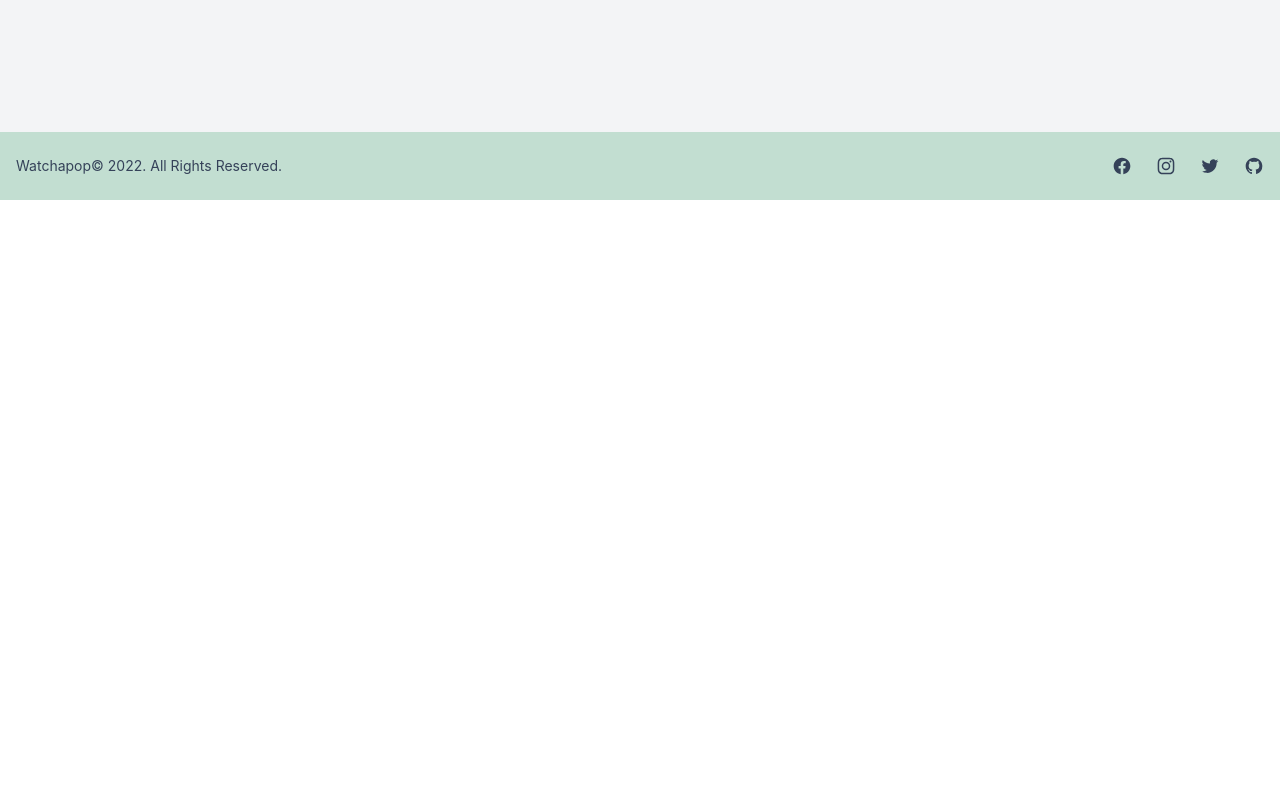
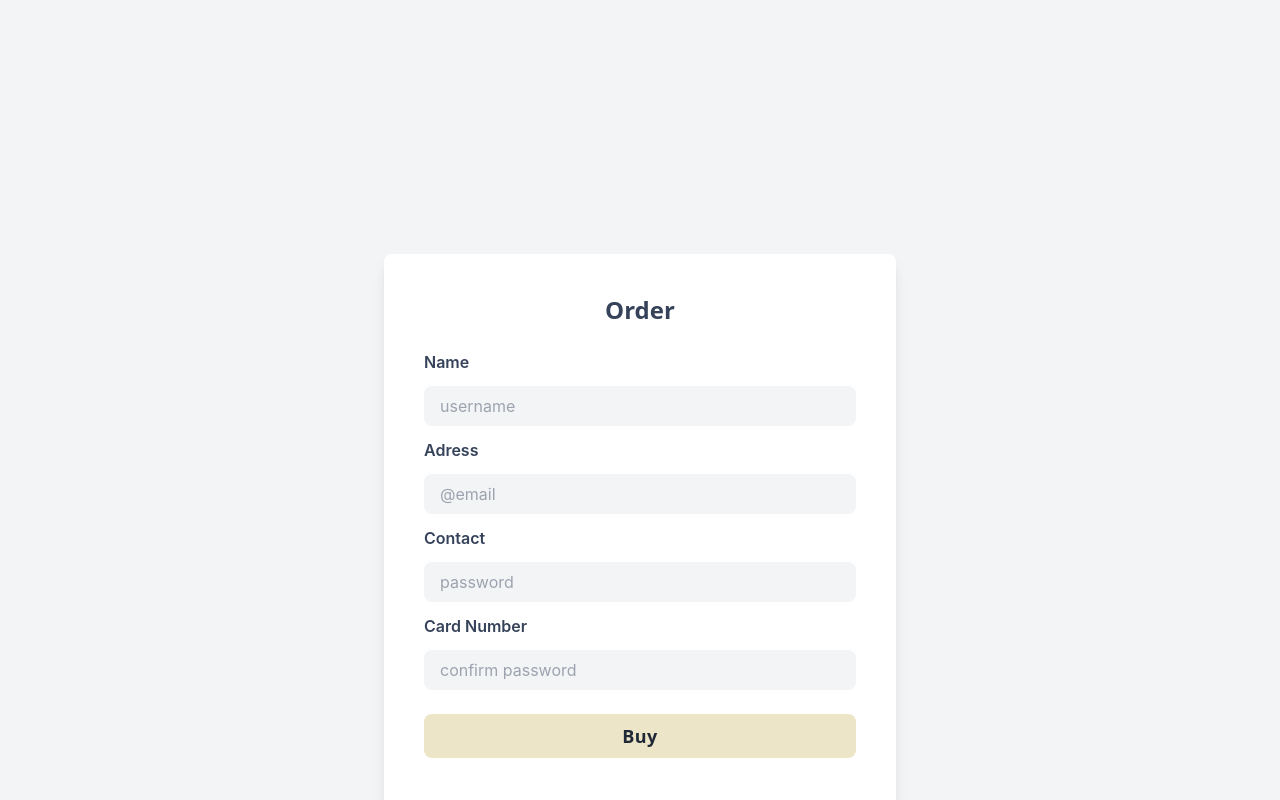
Before and after one commit to mflamanna/Watchapop, a React (Create React App) app: page / in a window 1280 px wide. Shown: the part 3340-4140 px from the top of the page. Before the commit the page ends 3540 px from the top, so only its background shows below. Built offline with nearby package versions, Linux system fonts and the light colour scheme; data requests are answered from the project's data file.

Commit message:
added Form and styles

```diff
--- a/src/App.js
+++ b/src/App.js
@@ -1,6 +1,7 @@
 import React from 'react';
 import ListWatch from './components/ListWatch';
 import NavBar from './components/NavBar';
+import Form from './components/Form';
 import Footer from './components/Footer';
 
 function App() {
@@ -8,6 +9,7 @@ function App() {
     <>
     <NavBar/>
     <ListWatch/>
+    <Form/>
     <Footer/>
 
 
--- /dev/null
+++ b/src/components/Form.jsx
@@ -0,0 +1,28 @@
+export default function Form (){
+    return (
+        <div class="h-screen bg-[#F3F4F6] flex justify-center items-center">
+	<div class="lg:w-2/5 md:w-1/2 w-2/3">
+		<form class="bg-white p-10 rounded-lg shadow-lg min-w-full  shadow-lg hover:shadow-xl transition duration-500 rounded-lg">
+			<h1 class="text-center text-2xl mb-6 text-newBlue font-bold font-sans">Order</h1>
+			<div>
+				<label class="text-newBlue font-semibold block my-3 text-md" for="username">Name</label>
+				<input class="w-full bg-gray-100 px-4 py-2 rounded-lg focus:outline-none" type="text" name="username" id="username" placeholder="username" />
+            </div>
+            <div>
+                <label class="text-newBlue font-semibold block my-3 text-md" for="email">Adress</label>
+                <input class="w-full bg-gray-100 px-4 py-2 rounded-lg focus:outline-none" type="text" name="email" id="email" placeholder="@email" />
+            </div>
+            <div>
+                <label class="text-newBlue font-semibold block my-3 text-md" for="password">Contact</label>
+                <input class="w-full bg-gray-100 px-4 py-2 rounded-lg focus:outline-none" type="text" name="password" id="password" placeholder="password" />
+            </div>
+            <div>
+                <label class="text-newBlue font-semibold block my-3 text-md" for="confirm">Card Number</label>
+                <input class="w-full bg-gray-100 px-4 py-2 rounded-lg focus:outline-none" type="text" name="confirm" id="confirm" placeholder="confirm password" />
+            </div>
+                <button type="submit" class="w-full mt-6 mb-3 bg-newYellow rounded-lg px-4 py-2 text-lg text-gray-800 tracking-wide font-semibold font-sans">Buy</button>
+		</form>
+	</div>
+</div>
+        )
+    }
```
